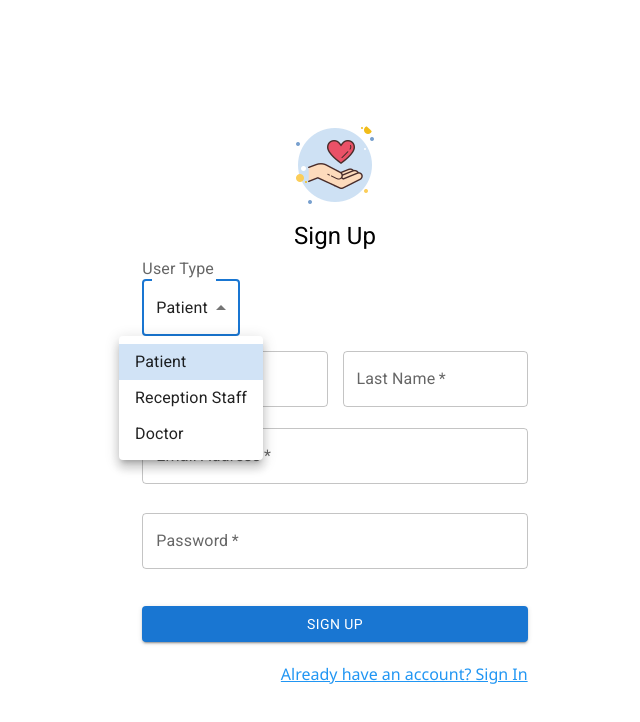
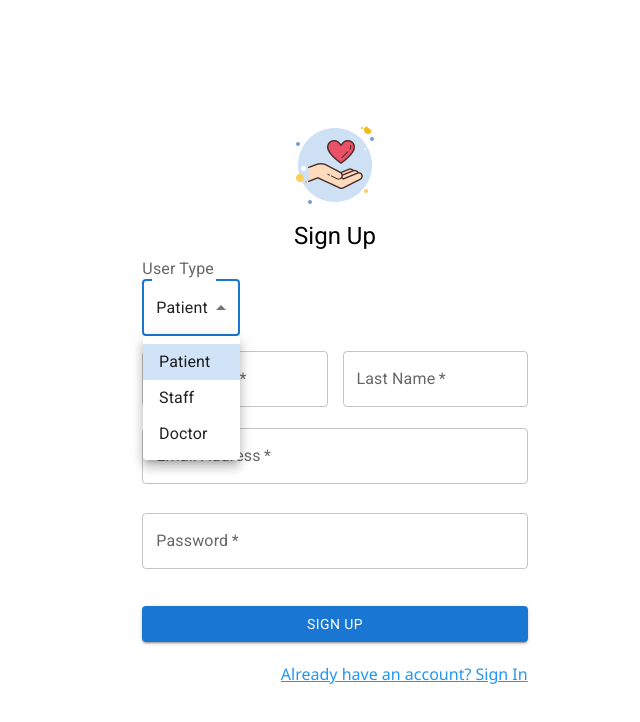
Before and after one commit to SandeepKrSuman/medcare, a React (Create React App) app: page /signUp in a window 1280 px wide. Both pictures are taken after a click on the element "Patient". Shown: the top 722 px of the page, without its empty margins (305-945 px from the left). Built offline with nearby package versions, Linux system fonts and the light colour scheme.

Commit message:
SelectInput component

```diff
--- /dev/null
+++ b/src/components/SelectInput/SelectInput.js
@@ -0,0 +1,33 @@
+import { Box, InputLabel, Select, MenuItem } from "@mui/material";
+
+export default function SelectInput(props) {
+  return (
+    <Box
+      component="div"
+      sx={{
+        alignSelf: "self-start",
+        marginBottom: "10px",
+      }}
+    >
+      <InputLabel id="select">{props.label}</InputLabel>
+      <Select
+        labelId="select"
+        id="select"
+        label={props.label}
+        value={props.value}
+        name="select"
+        onChange={(event) => props.setValue(event.target.value)}
+      >
+        <MenuItem value={props.options[0]} selected>
+          {props.options[0]}
+        </MenuItem>
+
+        {props.options.slice(1).map((option, index) => (
+          <MenuItem key={index} value={option}>
+            {option}
+          </MenuItem>
+        ))}
+      </Select>
+    </Box>
+  );
+}
--- a/src/components/SignUp/SignUp.js
+++ b/src/components/SignUp/SignUp.js
@@ -1,19 +1,13 @@
 import React, { useState } from "react";
-import {
-  Box,
-  Avatar,
-  Typography,
-  TextField,
-  Button,
-  InputLabel,
-  Select,
-  MenuItem,
-} from "@mui/material";
+import { Box, Avatar, Typography, TextField, Button } from "@mui/material";
 import { Link } from "react-router-dom";
 import styles from "./SignUp.module.css";
+import SelectInput from "../SelectInput/SelectInput";
+
+const options = ["Patient", "Staff", "Doctor"];
 
 export default function SignUp() {
-  const [user, setUser] = useState("patient");
+  const [user, setUser] = useState("Patient");
   const [department, setDepartment] = useState("");
   const [speciality, setSpeciality] = useState("");
   const [fname, setFname] = useState("");
@@ -54,25 +48,14 @@ export default function SignUp() {
         </Typography>
 
         {/* User Type Field */}
-        <Box component="div" className={styles.userType}>
-          <InputLabel id="demo-simple-select-label">User Type</InputLabel>
-          <Select
-            labelId="user-type"
-            id="user-type"
-            label="User Type"
-            value={user}
-            name="user-type"
-            onChange={(event) => setUser(event.target.value)}
-          >
-            <MenuItem value={"patient"} selected>
-              Patient
-            </MenuItem>
-            <MenuItem value={"staff"}>Reception Staff</MenuItem>
-            <MenuItem value={"doctor"}>Doctor</MenuItem>
-          </Select>
-        </Box>
+        <SelectInput
+          label="User Type"
+          value={user}
+          setValue={setUser}
+          options={options}
+        />
 
-        {user === "doctor" && (
+        {user === "Doctor" && (
           <TextField
             name="department"
             required
@@ -85,7 +68,7 @@ export default function SignUp() {
           />
         )}
 
-        {user === "doctor" && (
+        {user === "Doctor" && (
           <TextField
             name="speciality"
             required
--- a/src/components/SignUp/SignUp.module.css
+++ b/src/components/SignUp/SignUp.module.css
@@ -15,11 +15,6 @@
     align-items: center;
     width: 35%;
     gap: 5px;
-}
-
-.userType {
-    align-self: self-start;
-    margin-bottom: 10px;
 }
 
 .nameContainer {
```
